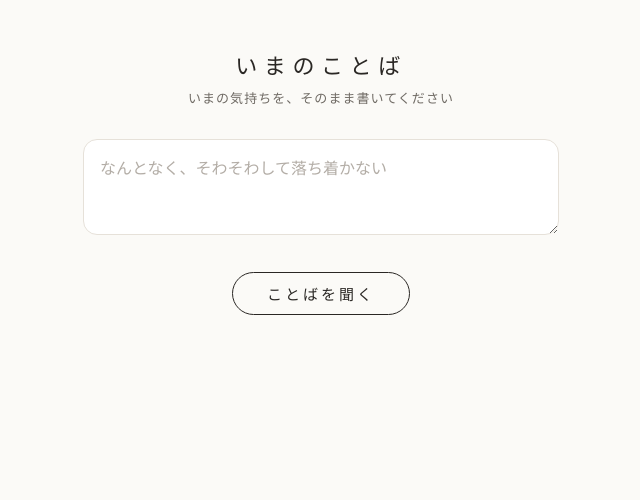
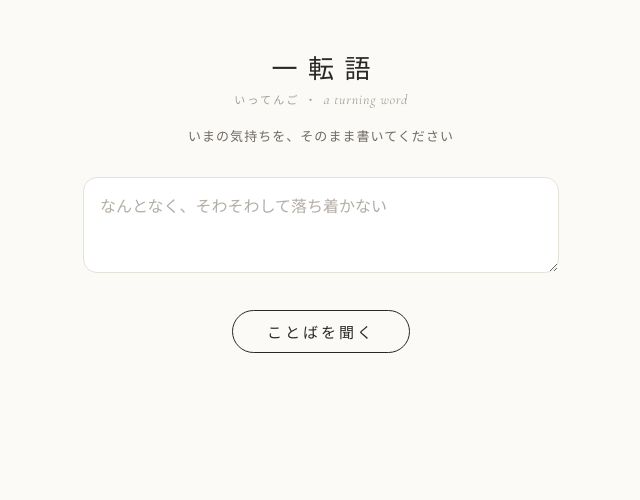
Before and after one commit to somi-kbt/int-shodo, a plain HTML site: page imanokotoba/index.html in a window 1280 px wide. Shown: the whole page, without its empty margins (319-959 px from the left). Drawn offline with nearby package versions, Linux system fonts and the light colour scheme.

Commit message:
imanokotoba: サービス名を「一転語（いってんご）」に変更
Co-Authored-By: Claude Opus 5.5 <noreply@anthropic.com>
Claude-Session: https://claude.ai/code/session_016CiwhkxM98VaSe4vPrq1uY

```diff
--- a/imanokotoba/index.html
+++ b/imanokotoba/index.html
@@ -3,8 +3,8 @@
 <head>
 <meta charset="utf-8">
 <meta name="viewport" content="width=device-width, initial-scale=1">
-<title>いまのことば</title>
-<meta name="description" content="いまの気持ちを書くと、禅語か和歌がひとつ届く。一期一会のことば。">
+<title>一転語 — いってんご</title>
+<meta name="description" content="一転語（いってんご）— いまの気持ちを書くと、心をくるりと転じる禅語か和歌がひとつ届く。">
 <link rel="preconnect" href="https://fonts.googleapis.com">
 <link rel="preconnect" href="https://fonts.gstatic.com" crossorigin>
 <link href="https://fonts.googleapis.com/css2?family=Shippori+Mincho:wght@400;600&family=Zen+Kaku+Gothic+New:wght@400;500&family=Cormorant+Garamond:ital@1&display=swap" rel="stylesheet">
@@ -14,7 +14,9 @@
 html,body{margin:0;background:var(--paper);color:var(--ink);font-family:"Zen Kaku Gothic New",sans-serif;-webkit-font-smoothing:antialiased}
 main{max-width:520px;margin:0 auto;padding:48px 22px 64px}
 header{text-align:center;margin-bottom:32px}
-h1{font-family:"Shippori Mincho",serif;font-weight:400;font-size:22px;letter-spacing:.3em;margin:0 0 8px}
+h1{font-family:"Shippori Mincho",serif;font-weight:400;font-size:26px;letter-spacing:.4em;margin:0 0 6px;padding-left:.4em}
+.sub{font-size:11px;color:#a59e96;letter-spacing:.2em;margin:0 0 18px}
+.sub i{font-family:"Cormorant Garamond",serif;font-size:14px;letter-spacing:.05em}
 .lead{font-size:13px;color:var(--sub);letter-spacing:.08em;margin:0}
 form{display:flex;flex-direction:column;gap:12px}
 textarea{width:100%;min-height:96px;resize:vertical;border:1px solid var(--line);background:var(--card);border-radius:14px;padding:14px 16px;font:inherit;font-size:16px;line-height:1.7;color:var(--ink);outline:none;transition:border-color .2s}
@@ -52,7 +54,8 @@ hr{border:0;border-top:1px solid var(--line);width:40px;margin:0 auto 24px}
 <body>
 <main>
   <header>
-    <h1>いまのことば</h1>
+    <h1>一転語</h1>
+    <p class="sub">いってんご ・ <i>a turning word</i></p>
     <p class="lead">いまの気持ちを、そのまま書いてください</p>
   </header>
   <form id="f" novalidate>
```
Also changed, not shown: imanokotoba/README.md.
